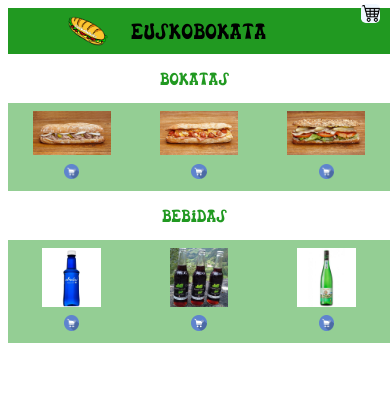
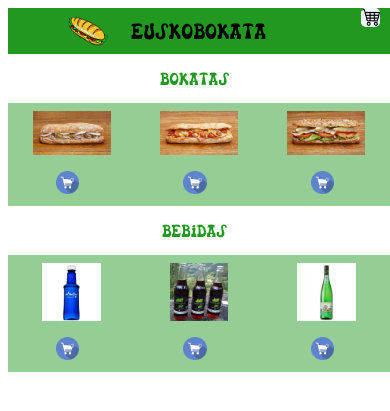
Before and after one commit to landeruxin/Desarrollo-Web, a PHP site: page / in a window 390 px wide. Shown: the top 411 px of the page. Run offline with PHP 8.4, Linux system fonts and the light colour scheme.

Commit message:
Add files via upload

```diff
--- a/ejercicios/Bocadilleria/css.css
+++ b/ejercicios/Bocadilleria/css.css
@@ -4,7 +4,7 @@
     background-color: rgb(33, 153, 33);
     height: 11.828vw;
 }
-
+/* Letra que usaremos nueva */
 @font-face {
     font-family: Euskal Font;
     src: url(euskal-font-normal.ttf);
@@ -236,3 +236,76 @@ button{
     display: none;
     text-align: center;
 }
+/* Pequeños retoques para dispositivos de pantalla inferior */
+@media (max-width:900px){
+    .fila p{
+        font-size: 2vw;
+    }
+
+
+    #carrito{
+        width: 40vw;
+        left: 57.95vw;
+
+    }
+
+    #carrito input{
+        width: 2vw;
+        height: 2vw;
+        left:37.5vw;
+        top:-8vw;
+    }
+    #carrito p{
+        font-size: 3vw;
+    }
+
+    #parte2 p{
+        text-align: left;
+        font-size: 2vw;
+    }
+
+    #boton_carro{
+        top:2vw;
+    }
+}
+/* Pequeños retoques para dispositivos de pantalla inferior */
+@media (max-width:500px){
+    .fila p{
+        font-size: 3vw;
+    }
+
+
+    #carrito{
+        width: 50vw;
+        left: 52.95vw;
+
+    }
+
+    #carrito input{
+        width: 3vw;
+        height: 3vw;
+        left:42.5vw;
+        top:-8vw;
+    }
+    #carrito p{
+        font-size: 3vw;
+    }
+
+    #parte2 p{
+        text-align: left;
+        font-size: 2.3vw;
+    }
+
+    #boton_carro{
+        top:2vw;
+    }
+
+
+.boton{
+    width: 6vw;
+    height: 6vw;
+    position: relative;
+    left: 11vw;
+
+}
+}
--- a/ejercicios/Bocadilleria/javascript.js
+++ b/ejercicios/Bocadilleria/javascript.js
@@ -15,7 +15,7 @@ var factura = 1;
 function inicio(){
     total = 0;
 
-
+    /* Inicializamos el LocalStorafe si es la primera vez dándole el valor de factura  */
 
     if(localStorage.getItem("factura")>factura){
         factura = parseInt(localStorage.getItem("factura"));
@@ -26,6 +26,8 @@ function inicio(){
 
 }
 
+
+/* Nos pasará el valor de la fila y si es un bocata o bebida. */
 
 
 
@@ -38,11 +40,13 @@ function sumar(num , clase){
     let existe = false;
     let nombre ="";
     let precio = 0;
-
+    /* Caso del bocata*/
     if(clase==1){
         // alert("Ha añadido al carrito un bokata de "+bocatas[num]);
         total = total + precioBocatas[num];
         for(let i=0; i<listaNombre.length;i++){
+
+
             if(listaNombre[i]==bocatas[num]){
                 posicion = i;
                 existe = true;
@@ -50,7 +54,7 @@ function sumar(num , clase){
                 precio = precioBocatas[num];
             }
         }
-
+        /* Miramos si existe para cambiar las unidades o crear una nueva fila*/
         if(existe == true){
             listaCantidad[posicion] = listaCantidad[posicion] + 1;
             cambioFila(nombre,listaCantidad[posicion],precio)
@@ -65,6 +69,7 @@ function sumar(num , clase){
 
         contador = contador + 1;
         carritoVacio();
+        /* Caso de la bebida*/
     }else if(clase==2){
         // alert(bebidas[num]+ " ha sido añadido al carrito.");
         total = total + precioBebidas[num];
@@ -101,6 +106,8 @@ function sumar(num , clase){
 }
 
 function enseñar(num){
+
+    /* Descripciones a enseñar cuando está encima de la imagen*/
     let lista = ["Bonito, anchoas, mahonesa, guindillas y huevo duro.",
     "Huevos rotos, txistorra y jamón.",
     "Tomate, lechuga, mahonesa, esparragos, pollo y pan de semilla.",
@@ -112,17 +119,19 @@ function enseñar(num){
     document.getElementById('a'+num).innerHTML = lista[num]+"<br><br>"+precios[num]+" €";
 
 }
-
+/* Quitamos la descripción al salir de la imagen */
 function quitar(num){
     document.getElementById('a'+num).innerHTML = "";
 }
-
+/* Hacer invisible el carrito */
 function cerrarCarrito(){
     document.getElementById("carrito").style.display="none";
     document.getElementById("boton_carro").style.display="block";
 }
 
 function pagar(){
+
+    /*  Aqui creamos una ventana pdf imprimendo la parte que nos interesa en el carrito*/
 
     let frase ="";
 
@@ -136,7 +145,7 @@ function pagar(){
     ventana.document.write('<html><head><title>Nº Factura: '+factura+'</title>');
 
 
-    ventana.document.write('<style type="text/css">  p{font-size: 2vw;} #imprimir1{border: 1vw solid rgb(33, 153, 33); width:40vw; position:relative; left:29vw;} #tit{text-align:center; position:relative; top:-4vw;}body { font-size: 3.5vw; text-align:left;  } #cabec{ text-align:center; position:relative; top:-8vw;  border-bottom: 0.5vw dashed rgb(33, 153, 33);} #cabec p{font-size: 1.8vw;} #tit{font-size: 4.5vw;} #parte2{position:relative; top:-8vw; border-bottom: 0.5vw dashed rgb(33, 153, 33);} #parte2 p{position:relative; left: 2vw;} #parte3{margin-left:1vw;, position:relative; top: -3vw; heigth:5vw;  } #parte3 p{font-size:4vw;}</style>');
+    ventana.document.write('<style type="text/css">  p{font-size: 2vw;} #imprimir1{border: 1vw solid rgb(33, 153, 33); width:40vw; position:relative; left:29vw;} #tit{text-align:center; position:relative; top:-4vw;}body { font-size: 3.5vw; text-align:left;  } #cabec{ text-align:center; position:relative; top:-8vw;  border-bottom: 0.5vw dashed rgb(33, 153, 33);} #cabec p{font-size: 1.8vw;} #tit{font-size: 4.5vw;} #parte2{position:relative; top:-8vw; border-bottom: 0.5vw dashed rgb(33, 153, 33);} #parte2 p{position:relative; left: 2vw;} #parte3{margin-left:1vw;, position:relative; height:5vw; text-align:center; } #parte3 p{font-size:4vw; position: relative; left:2vw; top: -8vw;}</style>');
 
     document.getElementById("cabec").style.display="block";
 
@@ -160,17 +169,14 @@ function pagar(){
 
 }
 
-function cerrarCarrito(){
-    document.getElementById("carrito").style.display="none";
-    document.getElementById("boton_carro").style.display="block";
-}
-
+/* Hacemos visible le carrito e invisble el botón*/
 function abrirCarrito(){
     document.getElementById("carrito").style.display="block";
     document.getElementById("boton_carro").style.display="none";
 
 }
-
+/* Miramos si el carrito está vacio para enseñar el texto avisando de ello.
+En caso contrario se verá la fila */
 function carritoVacio(){
     if(contador>0){
 
@@ -195,7 +201,7 @@ function carritoVacio(){
 
     }
 }
-
+/* Creamos una nueva fila del elementi*/
 function nuevaFila(nombre,precio){
     let frase ="";
 
@@ -210,12 +216,12 @@ function nuevaFila(nombre,precio){
         document.getElementById("total").innerHTML = total+"€";
 
 }
-
+/* Cambios las unidades del elemento*/
 function cambioFila(nombre,num,precio){
     document.getElementById(nombre).innerHTML = "-"+nombre+"  x   "+num+"   x  "+precio+"€    =   "+precio*num+"€";
     document.getElementById("total").innerHTML = total+"€";
 }
-
+/* Actualizamos la página para borrar el carrito */
 function limpiar(){
     location.reload();
 }
```
Also changed, not shown: ejercicios/Bocadilleria/index.html (+14 -2 lines).
